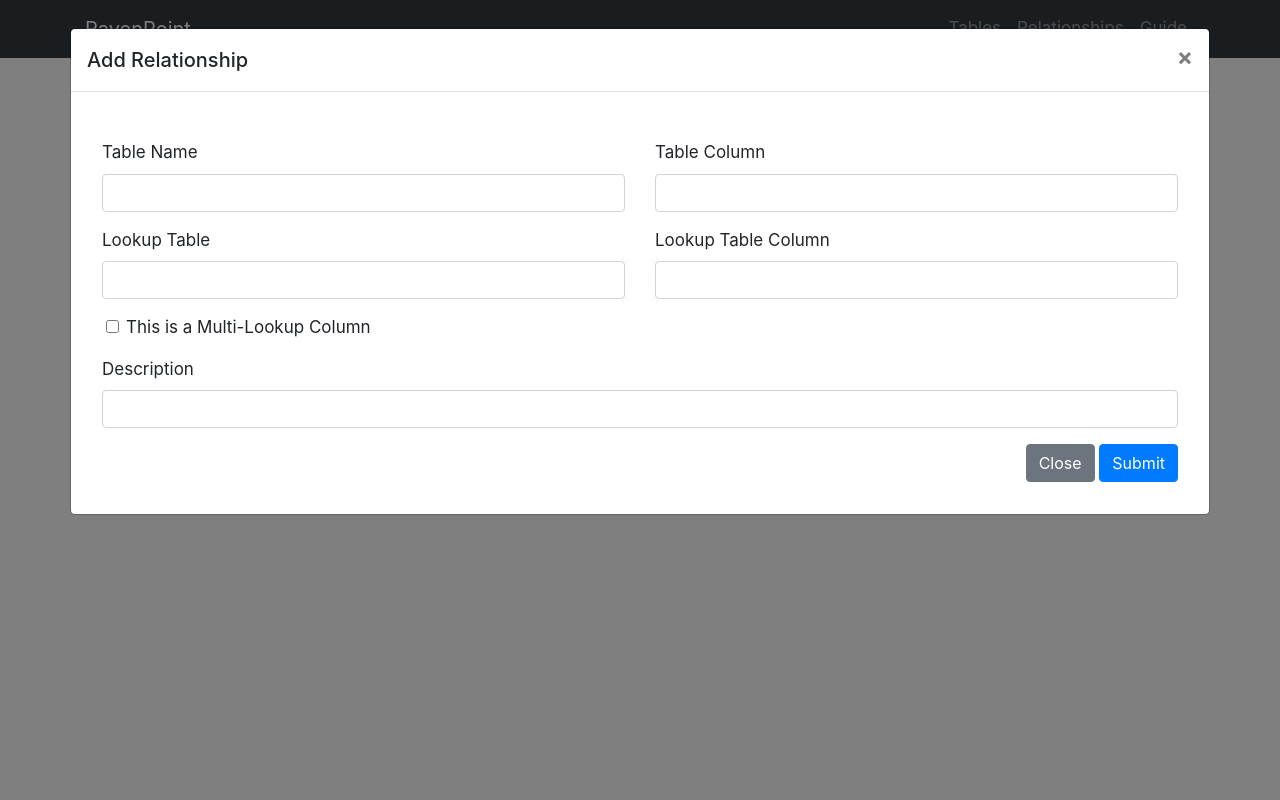
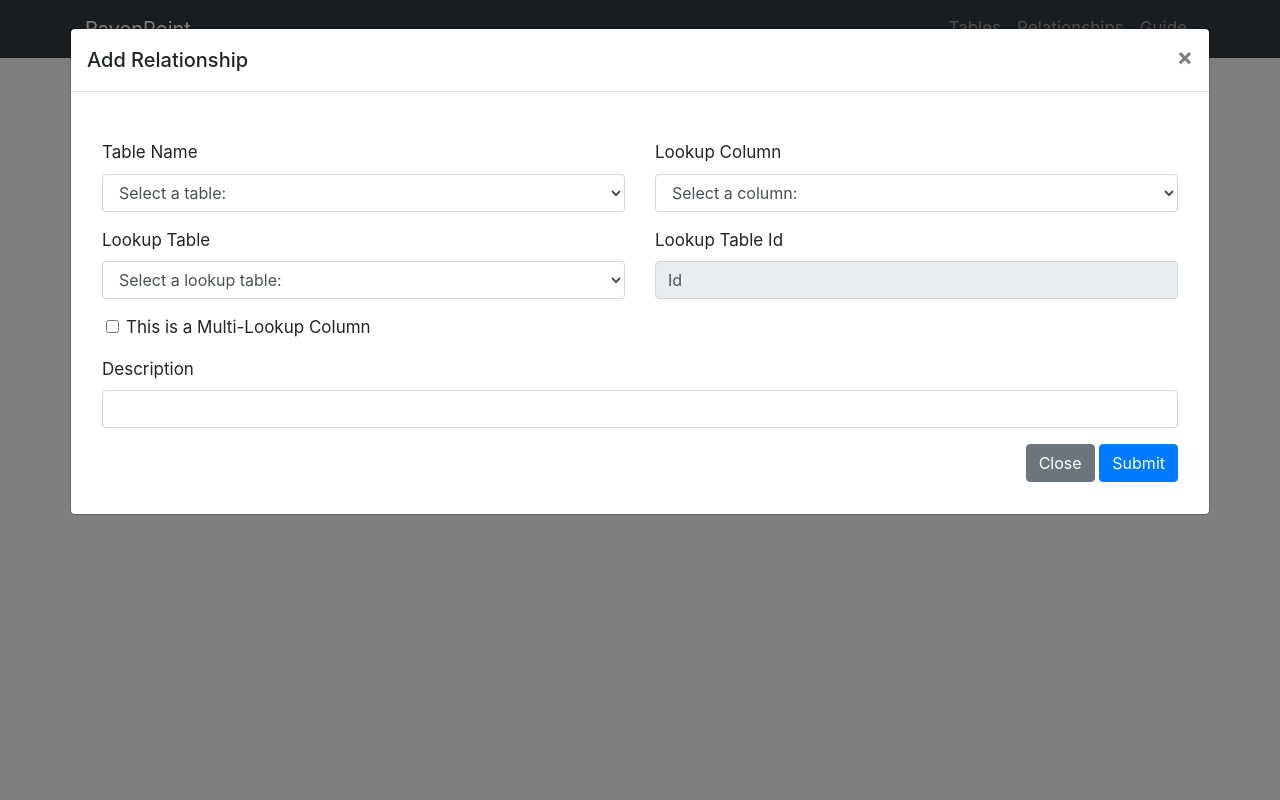
Before and after one commit to chrischow/ravenpoint, a Flask app: page /relationships in a window 1280 px wide, after a click on "Add Relationship". Run offline with Flask 2, Linux system fonts and the light colour scheme; data that the repository does not hold is empty; some libraries are stand-ins or nearby versions.

Commit message:
Implement dynamic forms
- Implement endpoint to get table metadata
- Create custom select fields in relationships overall and detail views
- Implement JS code to retrieve table metadata and dynamically update columns/lookup based on left table
- Fix lookup column as "Id"

```diff
--- a/project/admin/forms.py
+++ b/project/admin/forms.py
@@ -2,9 +2,8 @@ import sqlite3
 from flask_wtf import FlaskForm
 from flask_wtf.file import  FileAllowed
 from project import app, db
-from project.utils import NotEqualTo
-from wtforms import StringField, SubmitField, FileField, BooleanField
-from wtforms.validators import DataRequired
+from wtforms import StringField, SubmitField, FileField, BooleanField, SelectField
+from wtforms.validators import DataRequired, InputRequired
 
 class UploadData(FlaskForm):
     csv_file = FileField('Data (CSV file)', [FileAllowed(['csv'], 'CSV files only.')])
@@ -13,10 +12,10 @@ class UploadData(FlaskForm):
     submit = SubmitField('Submit')
 
 class EditRelationship(FlaskForm):
-    table_left = StringField('Table Name', [DataRequired(), NotEqualTo('table_lookup')])
-    table_left_on = StringField('Table Column', [DataRequired()])
-    table_lookup = StringField('Lookup Table', [DataRequired()])
-    table_lookup_on = StringField('Lookup Table Column', [DataRequired()])
+    table_left = SelectField('Table Name', validators=[InputRequired()], validate_choice=False)
+    table_left_on = SelectField('Table Column', validators=[InputRequired()], validate_choice=False)
+    table_lookup = SelectField('Lookup Table', validators=[InputRequired()], validate_choice=False)
+
     is_multi = BooleanField('This is a Multi-Lookup Column')
     description = StringField('Description')
 
--- a/project/admin/templates/relationships.html
+++ b/project/admin/templates/relationships.html
@@ -5,12 +5,14 @@
 <div class="container mt-4">
   <h1>Table Relationships</h1>
   <p>
-    For managing relationships among the tables in RavenPoint. Click the relationship ID to edit/delete the relationship.
+    For managing relationships among the tables in RavenPoint. Click the relationship ID to edit/delete the
+    relationship.
   </p>
   <button type="button" class="btn btn-primary mt-3" data-toggle="modal" data-target="#addTableModal">
     Add Relationship
   </button>
-  <div class="modal fade" id="addTableModal" tabindex="-1" role="dialog" aria-labelledby="addTableModalLabel" aria-hidden="true">
+  <div class="modal fade" id="addTableModal" tabindex="-1" role="dialog" aria-labelledby="addTableModalLabel"
+    aria-hidden="true">
     <div class="modal-dialog modal-xl" role="document">
       <div class="modal-content">
         <div class="modal-header">
@@ -27,19 +29,27 @@
               <div class="container">
                 <div class="row justify-content-center">
                   <div class="col-6 mt-3">
-                    {{ form.table_left.label }} {{ form.table_left(class='form-control') }}
+                    <label for="table_left">Table Name</label>
+                    <select name="table_left" id="table_left" class="form-control">
+                      <option value="" disabled selected>Select a table:</option>
+                    </select>
                   </div>
                   <div class="col-6 mt-3">
-                    {{ form.table_left_on.label }}
-                    {{ form.table_left_on(class='form-control') }}
+                    <label for="table_left_on">Lookup Column</label>
+                    <select name="table_left_on" id="table_left_on" class="form-control">
+                      <option value="" disabled selected>Select a column:</option>
+                    </select>
                   </div>
                   <div class="col-6 mt-3">
-                    {{ form.table_lookup.label }}
-                    {{ form.table_lookup(class='form-control') }}
+                    <label for="table_lookup">Lookup Table</label>
+                    <select name="table_lookup" id="table_lookup" class="form-control">
+                      <option value="" disabled selected>Select a lookup table:</option>
+                    </select>
                   </div>
                   <div class="col-6 mt-3">
-                    {{ form.table_lookup_on.label }}
-                    {{ form.table_lookup_on(class='form-control') }}
+                    <label for="table_lookup_on">Lookup Table Id</label>
+                    <input type="text" name="table_lookup_on" id="table_lookup_on" value="Id" class="form-control"
+                      disabled>
                   </div>
                   <div class="col-12 text-left ml-5 mt-3">
                     {{ form.is_multi(class='form-check-input') }}
@@ -58,7 +68,6 @@
             </div>
           </form>
         </div>
-
       </div>
     </div>
   </div>
@@ -82,7 +91,7 @@
       <tr>
         <td>
           <a href="{{ url_for('admin.relationship', id=rship.rship_id) }}">
-          {{ rship.rship_id }}
+            {{ rship.rship_id }}
           </a>
         </td>
         <td>{{ rship.table_left }}</td>
@@ -101,6 +110,59 @@
   $(document).ready(function () {
     // Convert to data table
     $("#all-relationships").DataTable();
+
+    // Retrieve table metadata
+    let tableMetadata = {};
+    fetch('/get_tables')
+      .then(response => response.json())
+      .then(data => {
+        data.data.forEach(elem => {
+          tableMetadata[elem.table_db_name] = {
+            columns: elem.columns,
+            id: elem.id,
+            name: elem.table_name,
+            nrows: 10
+          }
+        });
+
+        let tableNames = Object.keys(tableMetadata);
+        tableNames.sort();
+        tableNames.forEach(table => {
+          $('#table_left').append(
+            `<option value="${table}">${table}</option>`
+          );
+          $('#table_lookup').append(
+            `<option value="${table}">${table}</option>`
+          );
+        })
+      });
+
+    // Change in left table
+    $('#table_left').on('change', () => {
+      // Populate columns
+      let columnOptions = tableMetadata[$('#table_left :selected').val()]['columns'].split(',');
+      columnOptions.sort();
+      $('#table_left_on').empty()
+      $('#table_left_on').append('<option value="" disabled selected>Select a column:</option>');
+      columnOptions.forEach(elem => {
+        $('#table_left_on').append(
+          `<option value="${elem}">${elem}</option>`
+        );
+      });
+
+      // Reset lookup column
+      $('#table_lookup').empty()
+      $('#table_lookup').append('<option value="" disabled selected>Select a lookup table:</option>');
+      let tableNames = Object.keys(tableMetadata);
+      tableNames.forEach(table => {
+        if (table !== $('#table_left :selected').val()) {
+          $('#table_lookup').append(
+            `<option value="${table}">${table}</option>`
+          );
+        }
+      });
+    });
+
   });
 </script>
 
--- a/project/admin/views.py
+++ b/project/admin/views.py
@@ -1,3 +1,4 @@
+import json
 import os
 from traceback import format_exception_only
 import pandas as pd
@@ -136,7 +137,7 @@ def relationships():
             table_left = form.table_left.data
             table_left_on = form.table_left_on.data
             table_lookup = form.table_lookup.data
-            table_lookup_on = form.table_lookup_on.data
+            table_lookup_on = 'Id'
             is_multi = form.is_multi.data
             description = form.description.data
 
@@ -175,7 +176,11 @@ def relationships():
                 return redirect(url_for('admin.relationships'))
 
             return redirect(url_for('admin.relationships'))
-
+        else:
+            # Print errors
+            for field, error_msg in form.errors.items():
+                for err in error_msg:
+                    print(f"{field}:  {err}")
     return render_template('relationships.html', form=form,
                            relationships=all_relationships.to_dict('records'))
 
@@ -187,12 +192,18 @@ def relationship(id):
 
     # Retrieve item
     rship = Relationship.query.get(id)
+    output = {
+        'table_left': rship.table_left,
+        'table_left_on': rship.table_left_on,
+        'table_lookup': rship.table_lookup,
+        'is_multi': rship.is_multi,
+        'description': rship.description
+    }
 
     if request.method == 'GET':
         form.table_left.data = rship.table_left
         form.table_left_on.data = rship.table_left_on
         form.table_lookup.data = rship.table_lookup
-        form.table_lookup_on.data = rship.table_lookup_on
         form.is_multi.data = rship.is_multi
         form.description.data = rship.description
 
@@ -201,13 +212,13 @@ def relationship(id):
         rship.table_left = form.table_left.data
         rship.table_left_on = form.table_left_on.data
         rship.table_lookup = form.table_lookup.data
-        rship.table_lookup_on = form.table_lookup_on.data
+        rship.table_lookup_on = 'Id'
         rship.is_multi = form.is_multi.data
         rship.description = form.description.data
         db.session.commit()
         return redirect(url_for('admin.relationships'))
 
-    return render_template('relationship.html', form=form, id=id)
+    return render_template('relationship.html', form=form, id=id, rship=json.dumps(output))
 
 @admin.route('/relationship/<int:id>/delete', methods=['POST'])
 def relationship_delete(id):
@@ -230,3 +241,13 @@ def relationship_delete(id):
 @admin.route('/guide', methods=['GET'])
 def guide():
     return render_template('guide.html')
+
+
+@admin.route('/get_tables', methods=['GET'])
+def get_tables():
+    with sqlite3.connect(conn_string) as conn:
+        all_tables = get_all_table_names(conn)
+        table_metadata = get_all_table_metadata(conn, all_tables)
+        table_metadata['columns'] = table_metadata['columns'].str.replace(' ', '', regex=False)
+
+    return {'data': table_metadata.to_dict('records')}
```
Also changed, not shown: project/admin/templates/relationship.html (+87 -7 lines), project/api/__init__.py (+5 -5 lines).
